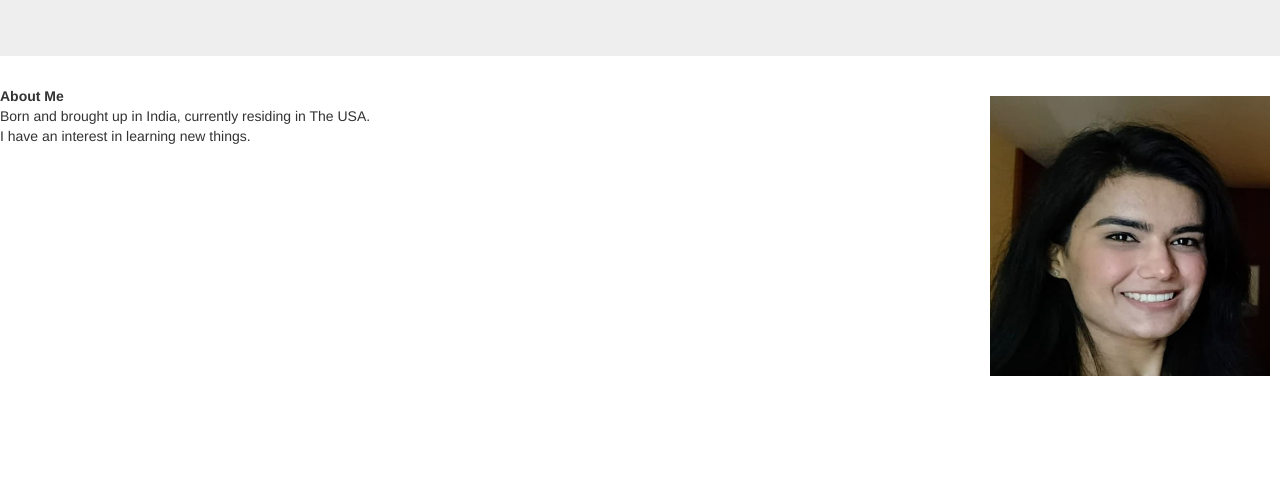
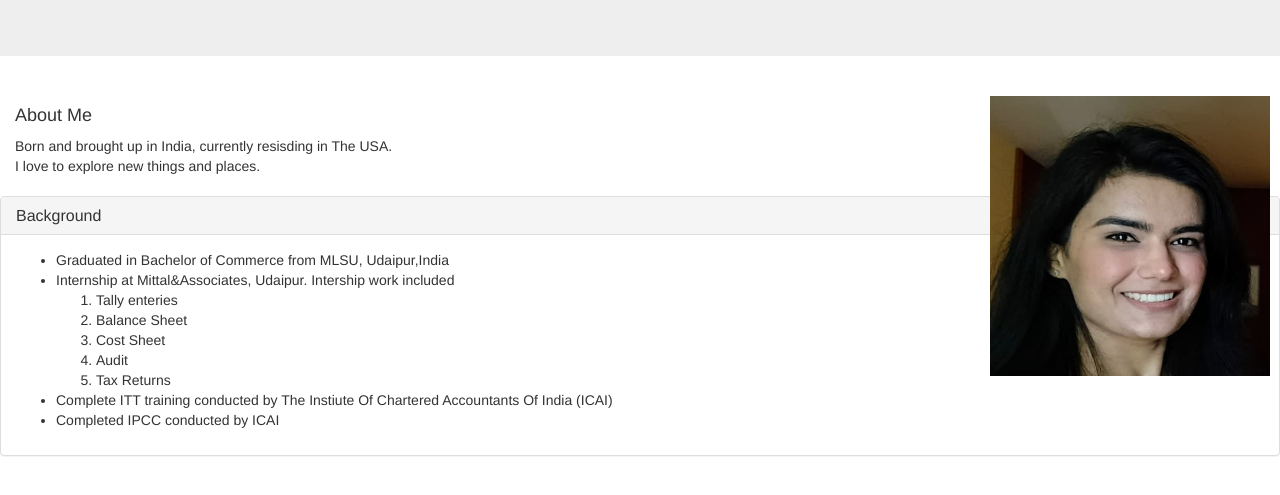
Before and after one commit to nehad1992/Portfolio-Project1, a plain HTML site: page index.html in a window 1280 px wide. Shown: the part 169-664 px from the top of the page. Drawn offline with Linux system fonts and the light colour scheme.

Commit message:
add background, panel

```diff
--- a/css/styles.css
+++ b/css/styles.css
@@ -17,7 +17,8 @@ h1 {
     color: rgb(77, 2, 2);
     padding-left: 10px;
 }
-.title1 {
-    font-style: italic;
-    font-family: sans-serif;
+
+.text1{
+    padding: 10px;
+    padding-left: 15px;
 }
--- a/index.html
+++ b/index.html
@@ -18,15 +18,38 @@
 				</div>
 
 				<p>
-          <img src="pic1.jpg" class="image1">
+          <img src="pic1.jpg" alt ="An image of Neha Doodi" class="image1">
+				</p>
+				<p>
 					<div class="text1">
-					<strong>About Me</strong><br>
-					 Born and brought up in India, currently
-					residing in The USA.<br>
-					I have an interest in
-					 learning new things.
+					<h4 class="heading1">
+						About Me
+					</h4>
+					Born and brought up in India, currently resisding in The USA. <br>
+					I love to explore new things and places.
 					</div>
 				</p>
+				<div class= "panel panel-default">
+					<div class="panel-heading">
+						<h3 class="panel-title"> Background</h3>
+					</div>
+					<div class="panel-body">
+						<ul>
+							<li> Graduated in Bachelor of Commerce from MLSU, Udaipur,India </li>
+							<li>Internship at Mittal&Associates, Udaipur. Intership work included</li>
+								<ol>
+									<li>Tally enteries</li>
+									<li>Balance Sheet</li>
+									<li>Cost Sheet</li>
+									<li>Audit</li>
+									<li>Tax Returns</li>
+								</ol>
+							<li>Complete ITT training conducted by The Instiute Of Chartered Accountants Of India (ICAI)</li>
+							<li>Completed IPCC conducted by ICAI</li>
+						</ul>
+					</div>
+				</div>
+
 
 
 
```
